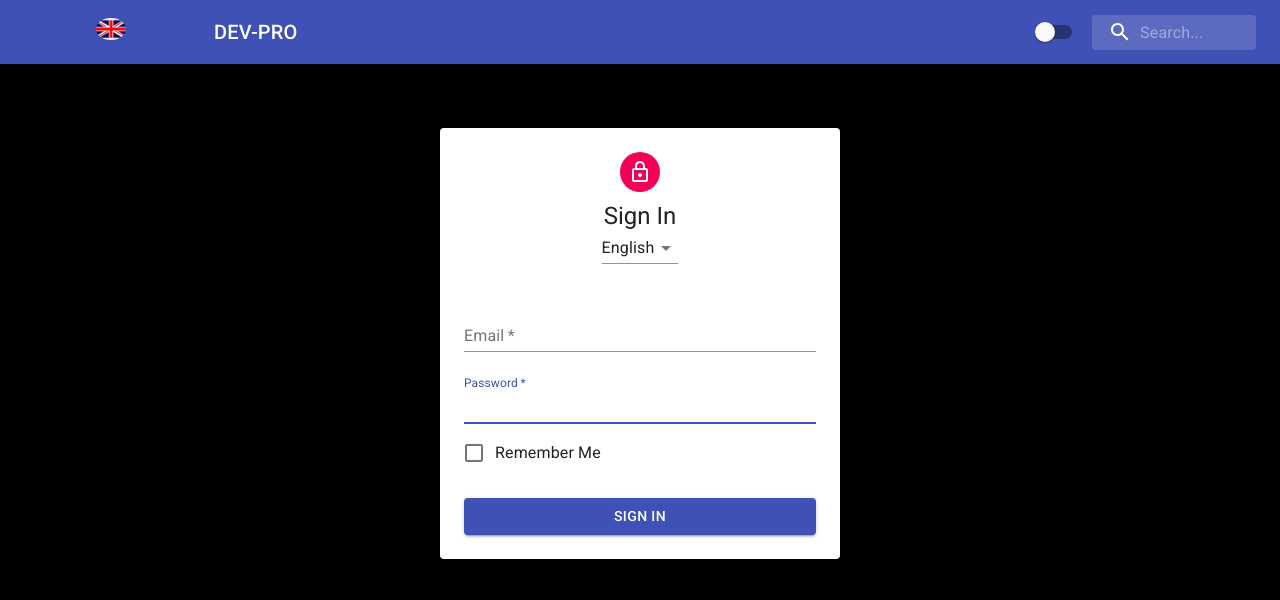
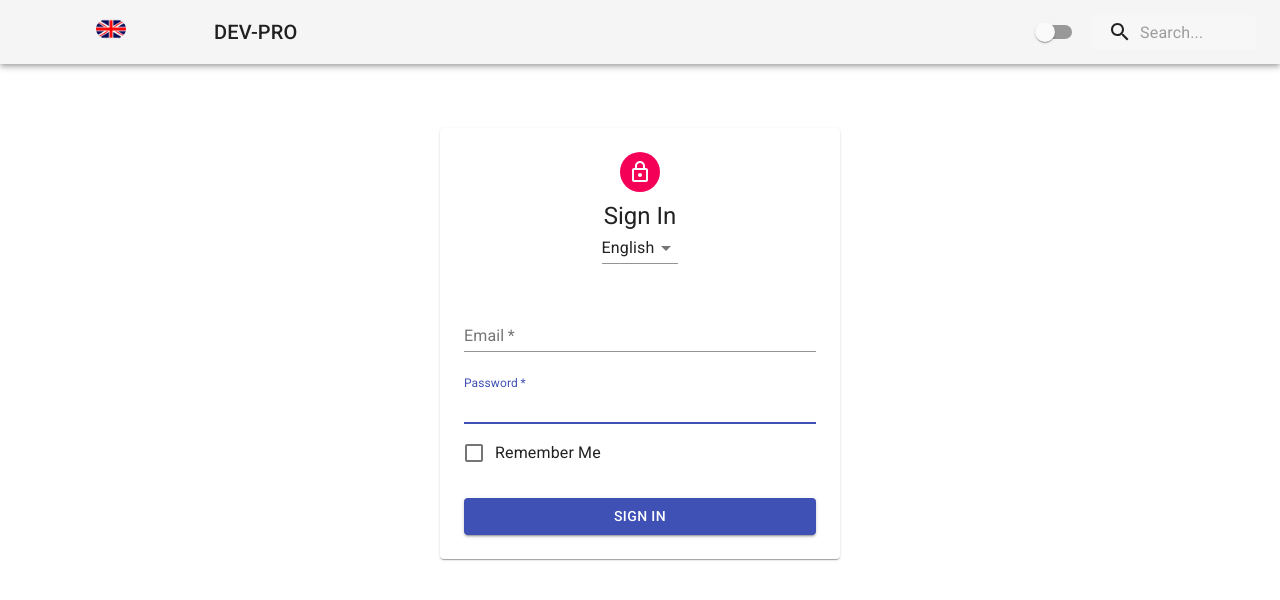
Before and after one commit to adewale2018/context-api, a React (Create React App) app: page / in a window 1280 px wide. Shown: the top 600 px of the page. Built offline with nearby package versions, Linux system fonts and the light colour scheme.

Commit message:
refactor the code using hooks and context-api

```diff
--- a/src/Form.js
+++ b/src/Form.js
@@ -1,4 +1,5 @@
-import React, { useContext } from "react";
+import React from "react";
+import { useLanguage } from "./contexts/LanguageContext";
 import {
   Avatar,
   Button,
@@ -10,35 +11,36 @@ import {
   Select,
   Paper,
   Typography,
-  MenuItem
+  MenuItem,
 } from "@material-ui/core";
 
 import { LockOutlined } from "@material-ui/icons";
 import formStyles from "./styles/FormStyle";
-import { LanguageContext } from "./contexts/LanguageContext";
+// import { LanguageContext } from "./contexts/LanguageContext";
 
 const Form = () => {
   const classes = formStyles();
-  const { language, changeLanguage } = useContext(LanguageContext);
+  const [language, setLanguage] = useLanguage();
+  const changeLanguage = (e) => setLanguage(e.target.value);
   const words = {
     english: {
       email: "Email",
       signIn: "Sign In",
       password: "Password",
-      rememberMe: "Remember Me"
+      rememberMe: "Remember Me",
     },
     french: {
       email: "Adresse Electronique",
       signIn: "Se connecter",
       password: "Mot de Passe",
-      rememberMe: "Souviens-toi De Moi"
+      rememberMe: "Souviens-toi De Moi",
     },
     spanish: {
       email: "Correo Elctronico",
       signIn: "Registrarse",
       password: "Contrasena",
-      rememberMe: "Recuerdame"
-    }
+      rememberMe: "Recuerdame",
+    },
   };
   const { email, signIn, password, rememberMe } = words[language];
 
--- a/src/NavBar.js
+++ b/src/NavBar.js
@@ -1,4 +1,4 @@
-import React, { useContext } from "react";
+import React from "react";
 import AppBar from "@material-ui/core/AppBar";
 import Toolbar from "@material-ui/core/Toolbar";
 import IconButton from "@material-ui/core/IconButton";
@@ -7,8 +7,8 @@ import InputBase from "@material-ui/core/InputBase";
 import { Switch } from "@material-ui/core";
 import SearchIcon from "@material-ui/icons/Search";
 import useStyles from "./styles/NavBarStyle";
-import { ThemeContext } from "./contexts/ThemeContext";
-import { LanguageContext } from "./contexts/LanguageContext";
+import { UseTheme } from "./contexts/ThemeContext";
+import { useLanguage } from "./contexts/LanguageContext";
 
 import france from "./img/1.png";
 import spain from "./img/2.png";
@@ -16,21 +16,22 @@ import english from "./img/3.png";
 
 export default function NavBar(props) {
   const classes = useStyles();
-  const { isDarkMode, toggleColor } = useContext(ThemeContext);
-  const { language } = useContext(LanguageContext);
+  const [isDarkMode, setIsDarkMode] = UseTheme();
+  const toggleColor = () => setIsDarkMode(!isDarkMode);
+  const [language] = useLanguage();
   const words = {
     english: {
       search: "Search...",
-      flag: english
+      flag: english,
     },
     french: {
       search: "Chercher...",
-      flag: france
+      flag: france,
     },
     spanish: {
       search: "Buscar...",
-      flag: spain
-    }
+      flag: spain,
+    },
   };
   const { search, flag } = words[language];
   return (
@@ -55,7 +56,7 @@ export default function NavBar(props) {
               placeholder={search}
               classes={{
                 root: classes.inputRoot,
-                input: classes.inputInput
+                input: classes.inputInput,
               }}
             />
           </div>
--- a/src/PageContent.js
+++ b/src/PageContent.js
@@ -1,18 +1,14 @@
-import React, { Component } from "react";
-import { ThemeContext } from './contexts/ThemeContext';
+import React from "react";
+import { UseTheme } from "./contexts/ThemeContext";
 
-class PageContent extends Component {
-  static contextType = ThemeContext;
-  render() {
-    const { isDarkMode } = this.context;
-    console.log('DARK', isDarkMode);
-    const styles = {
-      backgroundColor: isDarkMode ? 'black': 'white',
-      width: "100vw",
-      height: "100vh"
-    };
-    return <div style={styles}>{this.props.children}</div>;
-  }
+function PageContent({ children }) {
+  const [isDarkMode] = UseTheme();
+  const styles = {
+    backgroundColor: isDarkMode ? "black" : "white",
+    width: "100vw",
+    height: "100vh",
+  };
+  return <div style={styles}>{children}</div>;
 }
 
 export default PageContent;
--- a/src/contexts/LanguageContext.js
+++ b/src/contexts/LanguageContext.js
@@ -1,27 +1,20 @@
-import React, { Component, createContext } from "react";
+import React, { useState, createContext, useContext, useMemo } from "react";
 
 const LanguageContext = createContext();
 
-class LanguageProvider extends Component {
-  constructor(props) {
-    super(props);
-
-    this.state = { language: "english" };
-
-    this.changeLanguage = this.changeLanguage.bind(this);
+function useLanguage(props) {
+  const context = useContext(LanguageContext);
+  if (!context) {
+    throw new Error(`Context must be used within the Provider...`);
   }
-  changeLanguage(e) {
-    this.setState({ language: e.target.value });
-  }
-  render() {
-    return (
-      <LanguageContext.Provider
-        value={{ ...this.state, changeLanguage: this.changeLanguage }}
-      >
-        {this.props.children}
-      </LanguageContext.Provider>
-    );
-  }
+  return context;
 }
 
-export { LanguageContext, LanguageProvider };
+function LanguageProvider(props) {
+  const [language, setLanguage] = useState("english");
+
+  const value = useMemo(() => [language, setLanguage], [language]);
+  return <LanguageContext.Provider value={value} {...props} />;
+}
+
+export { useLanguage, LanguageProvider };
--- a/src/contexts/ThemeContext.js
+++ b/src/contexts/ThemeContext.js
@@ -1,24 +1,20 @@
-import React, { Component, createContext } from "react";
+import React, { useState, createContext, useContext, useMemo } from "react";
 
 const ThemeContext = createContext();
 
-class ThemeProvider extends Component {
-  constructor(props) {
-    super(props);
-
-    this.state = { isDarkMode: true };
-    this.toggleColor = this.toggleColor.bind(this);
+function UseTheme() {
+  const context = useContext(ThemeContext);
+  if (!context) {
+    throw new Error(`Context must be used within the Provider`);
   }
-  toggleColor() {
-    this.setState({ isDarkMode: !this.state.isDarkMode });
-  }
-  render() {
-    return (
-      <ThemeContext.Provider value={{ ...this.state, toggleColor: this.toggleColor }}>
-        {this.props.children}
-      </ThemeContext.Provider>
-    );
-  }
+  return context;
 }
 
-export { ThemeContext, ThemeProvider };
+function ThemeProvider(props) {
+  const [isDarkMode, setIsDarkMode] = useState(false);
+
+  const value = useMemo(() => [isDarkMode, setIsDarkMode], [isDarkMode]);
+  return <ThemeContext.Provider value={value} {...props} />;
+}
+
+export { UseTheme, ThemeProvider };
```
